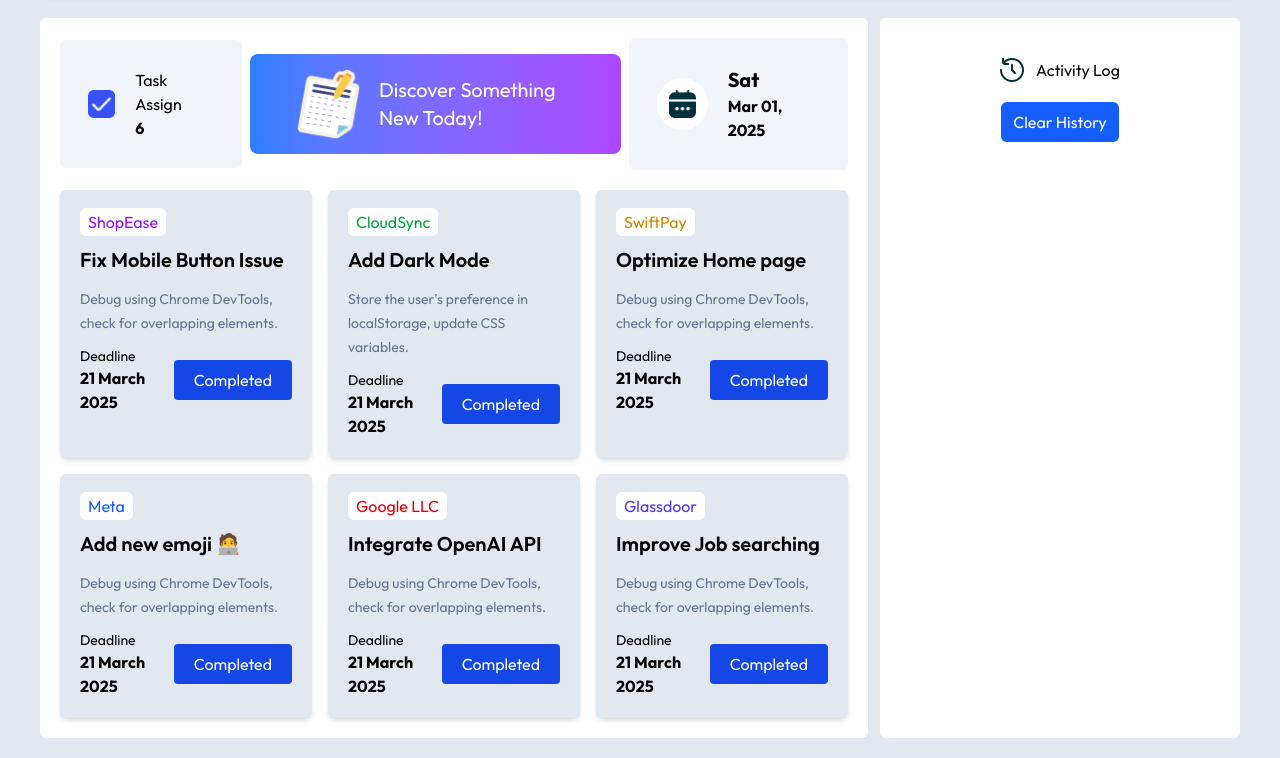
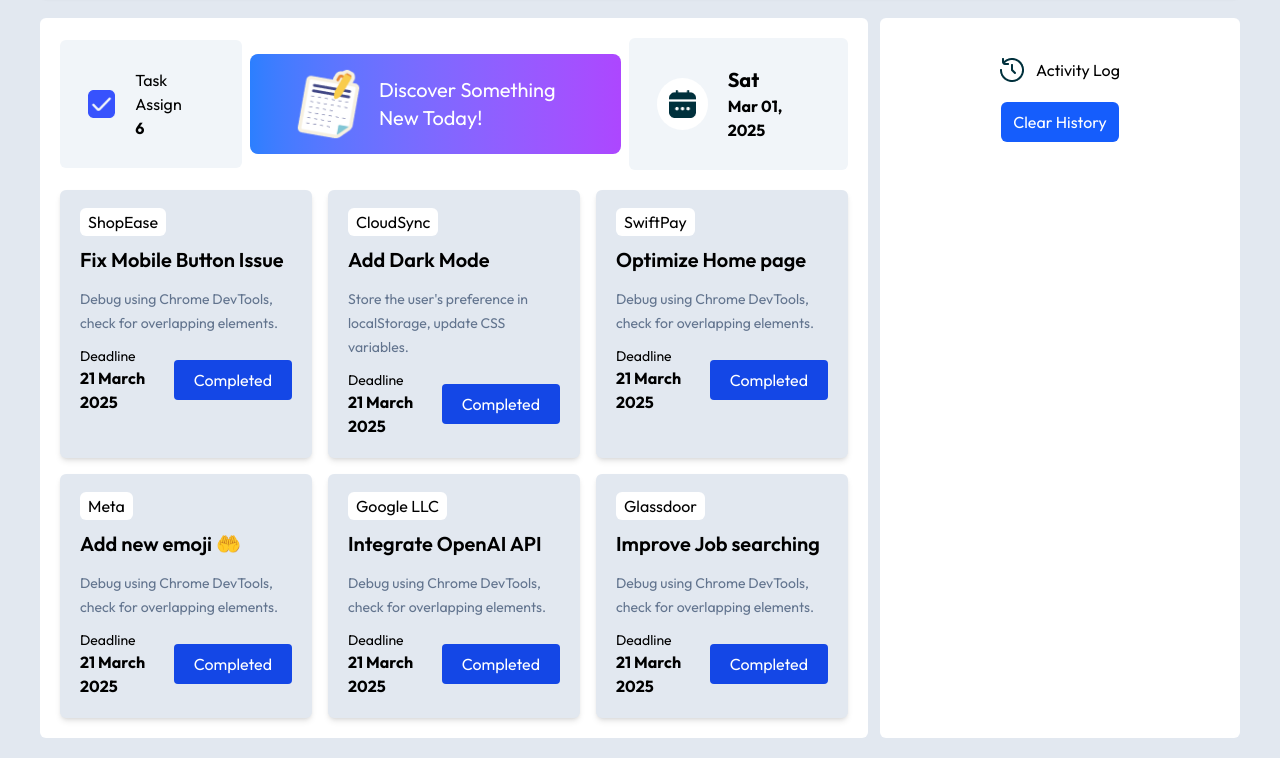
Before and after one commit to abdullahalnirob/ph-assignment-05, a plain HTML site: page index.html in a window 1280 px wide. Shown: the part 114-872 px from the top of the page. Drawn offline with nearby package versions, Linux system fonts and the light colour scheme.

```diff
--- a/index.html
+++ b/index.html
@@ -77,9 +77,7 @@
         <section class="mt-5 grid grid-cols-3 gap-4">
           <div class="bg-slate-200 p-5 rounded-md space-y-3 shadow-md">
             <div>
-              <span class="px-2 py-1 rounded-md bg-white text-purple-600"
-                >ShopEase</span
-              >
+              <span class="px-2 py-1 rounded-md bg-white">ShopEase</span>
             </div>
             <div>
               <span class="text-xl font-semibold" id="title1"
@@ -108,9 +106,7 @@
           </div>
           <div class="bg-slate-200 p-5 rounded-md space-y-3 shadow-md">
             <div>
-              <span class="px-2 py-1 rounded-md bg-white text-green-600"
-                >CloudSync</span
-              >
+              <span class="px-2 py-1 rounded-md bg-white">CloudSync</span>
             </div>
             <div>
               <span class="text-xl font-semibold" id="title2"
@@ -140,9 +136,7 @@
           </div>
           <div class="bg-slate-200 p-5 rounded-md space-y-3 shadow-md">
             <div>
-              <span class="px-2 py-1 rounded-md bg-white text-yellow-600"
-                >SwiftPay</span
-              >
+              <span class="px-2 py-1 rounded-md bg-white">SwiftPay</span>
             </div>
             <div>
               <span class="text-xl font-semibold" id="title3"
@@ -171,13 +165,11 @@
           </div>
           <div class="bg-slate-200 p-5 rounded-md space-y-3 shadow-md">
             <div>
-              <span class="px-2 py-1 rounded-md bg-white text-blue-600"
-                >Meta</span
-              >
+              <span class="px-2 py-1 rounded-md bg-white">Meta</span>
             </div>
             <div>
               <span class="text-xl font-semibold" id="title4"
-                >Add new emoji 🧑‍💻</span
+                >Add new emoji 🤲</span
               >
             </div>
             <div>
@@ -202,9 +194,7 @@
           </div>
           <div class="bg-slate-200 p-5 rounded-md space-y-3 shadow-md">
             <div>
-              <span class="px-2 py-1 rounded-md bg-white text-red-600"
-                >Google LLC</span
-              >
+              <span class="px-2 py-1 rounded-md bg-white">Google LLC</span>
             </div>
             <div>
               <span class="text-xl font-semibold" id="title5"
@@ -233,9 +223,7 @@
           </div>
           <div class="bg-slate-200 p-5 rounded-md space-y-3 shadow-md">
             <div>
-              <span class="px-2 py-1 rounded-md bg-white text-indigo-600"
-                >Glassdoor</span
-              >
+              <span class="px-2 py-1 rounded-md bg-white">Glassdoor</span>
             </div>
             <div>
               <span class="text-xl font-semibold" id="title6"
```
